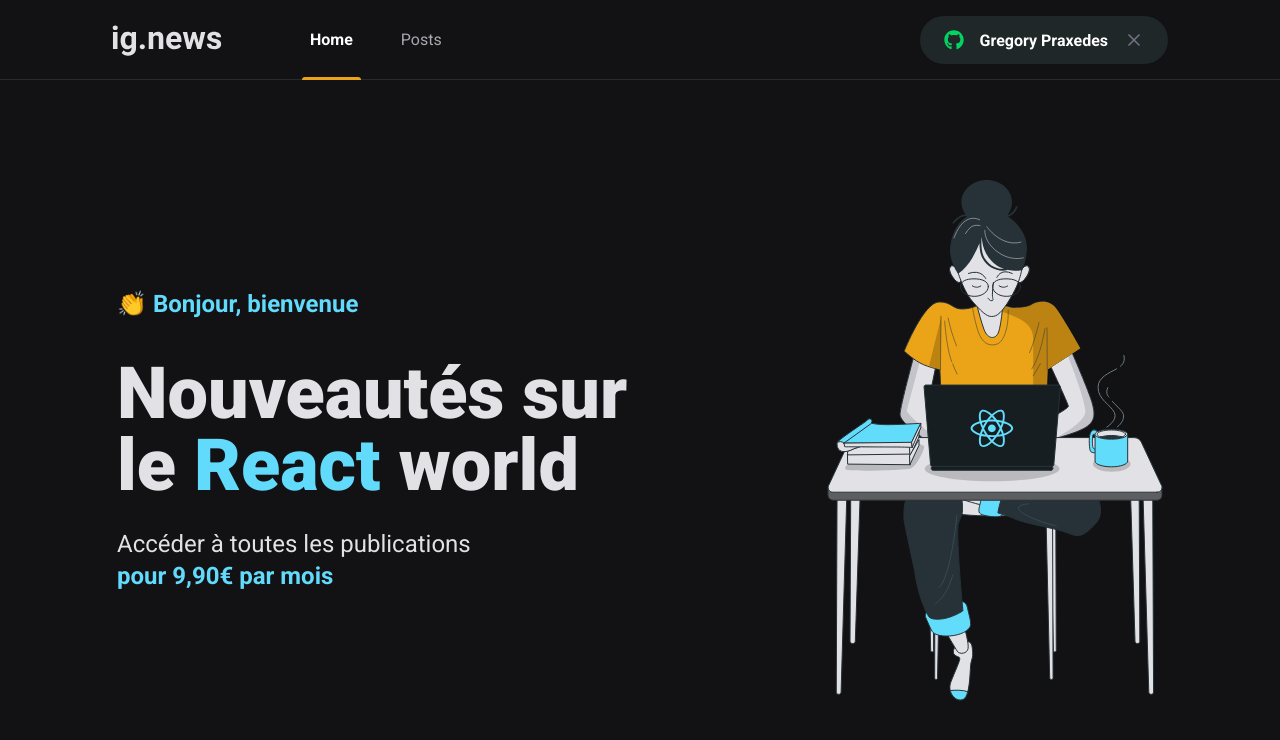
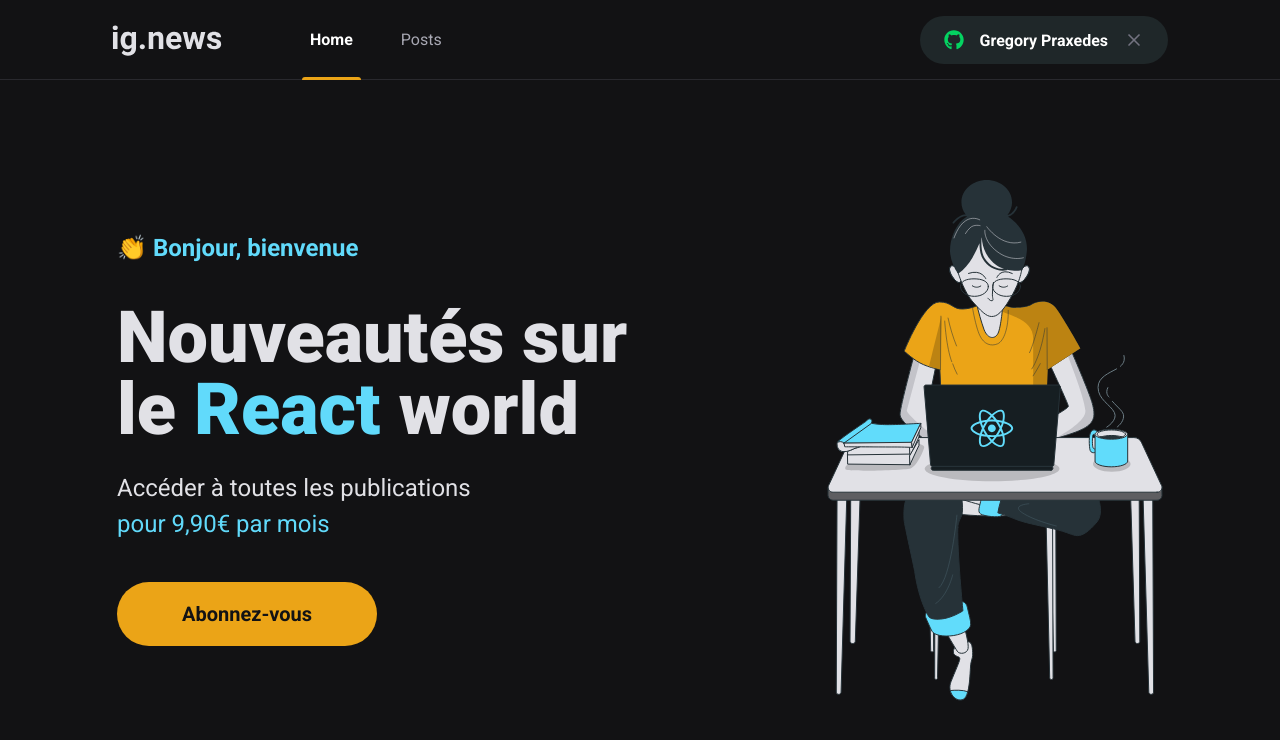
Before and after one commit to gregory6z/react.news, a Next.js app: page / in a window 1280 px wide. Shown: the top 740 px of the page. Built offline with nearby package versions, Linux system fonts and the light colour scheme.

Commit message:
create the SubscribeButton component

```diff
--- /dev/null
+++ b/src/pages/components/SubscribeButton/index.tsx
@@ -0,0 +1,11 @@
+/* eslint-disable jsx-a11y/control-has-associated-label */
+import styles from './styles.module.scss';
+
+export function SubscribeButton() {
+  return (
+    <button className={styles.subscribeButton} type="button">
+      Abonnez-vous
+
+    </button>
+  );
+}
--- /dev/null
+++ b/src/pages/components/SubscribeButton/styles.module.scss
@@ -0,0 +1,19 @@
+.subscribeButton{
+  width:260px;
+  height: 4rem;
+  border:0;
+  border-radius:2rem;
+  background: var(--yellow-500);
+  font-size: 1.25rem;
+  color: var(--gray-900);
+  font-weight: bold;
+
+  align-items: center;
+  justify-content: center;
+
+  transition : filter 0.2s;
+
+  &:hover{
+    filter: brightness(0.8)
+  }
+}
--- a/src/pages/home.module.scss
+++ b/src/pages/home.module.scss
@@ -31,5 +31,8 @@
     line-height: 2.25rem;
     margin-top: 1.5rem;
   }
+  button{
+    margin-top: 2.5rem;
+  }
 
 }
--- a/src/pages/index.tsx
+++ b/src/pages/index.tsx
@@ -1,6 +1,7 @@
 /* eslint-disable react/no-unescaped-entities */
 import Head from 'next/head';
 import styles from './home.module.scss';
+import { SubscribeButton } from './components/SubscribeButton';
 
 export default function Home() {
   return (
@@ -26,8 +27,13 @@
           </h1>
           <p>
             Accéder à toutes les publications
+            {' '}
+            <br />
+
+            <span>pour 9,90€ par mois</span>
           </p>
-          <span>pour 9,90€ par mois</span>
+
+          <SubscribeButton />
         </section>
 
         <img src="/images/avatar.svg" alt="girl coding" />
```
